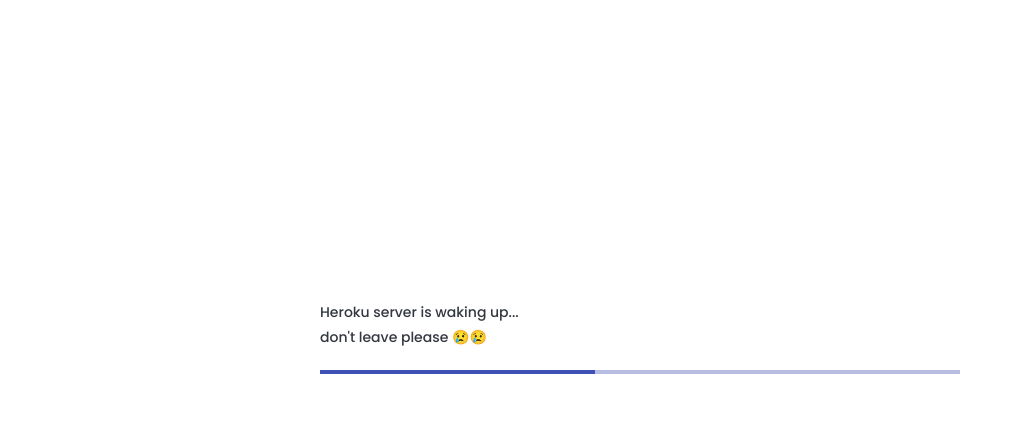
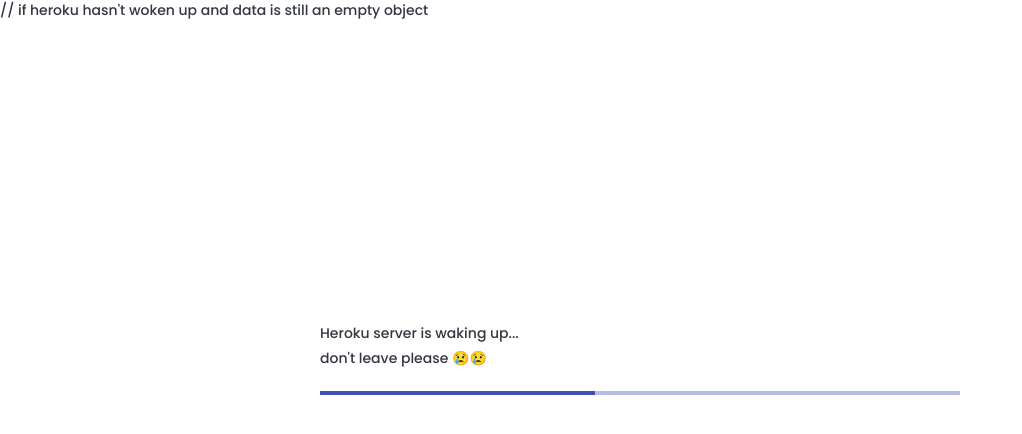
Before and after one commit to kctrnn/note-mine, a React (Create React App) app: page / in a window 1280 px wide. Shown: the top 434 px of the page, without its empty margins (0-1022 px from the left). Built offline with nearby package versions, Linux system fonts and the light colour scheme; no server answers.

Commit message:
Update App.js

```diff
--- a/src/App.js
+++ b/src/App.js
@@ -35,7 +35,7 @@
 const Note = React.lazy(() => import('./features/Note'));
 
 function App() {
-  const [data, setData] = useState([]);
+  const [data, setData] = useState({});
   const classes = useStyles();
 
   // Because the server is created by Heroku, it will sleep after 30 minutes of inactivity.
@@ -58,7 +58,9 @@
 
   return (
     <div className='note-mine-app' style={{ position: 'relative' }}>
-      {data.length === 0 && (
+
+      // if heroku hasn't woken up and data is still an empty object
+      {Object.keys(data).length === 0 && data.constructor === Object && (
         <Box className={classes.progress}>
           <p>
             Heroku server is waking up...
@@ -70,7 +72,7 @@
         </Box>
       )}
 
-      {data.length > 0 && (
+      {Object.keys(data).length !== 0 && data.constructor === Object && (
         <Suspense
           fallback={
             <CircularProgress
```
